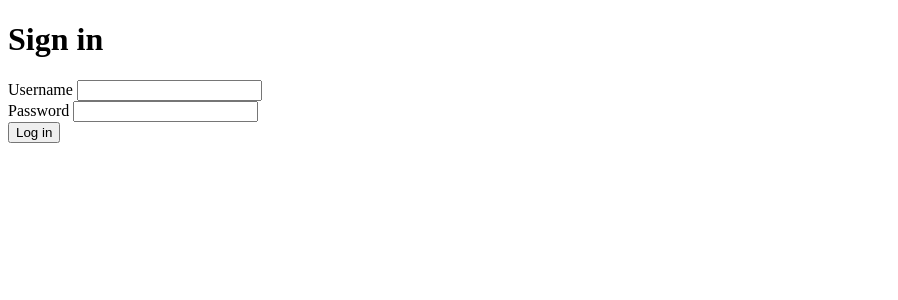
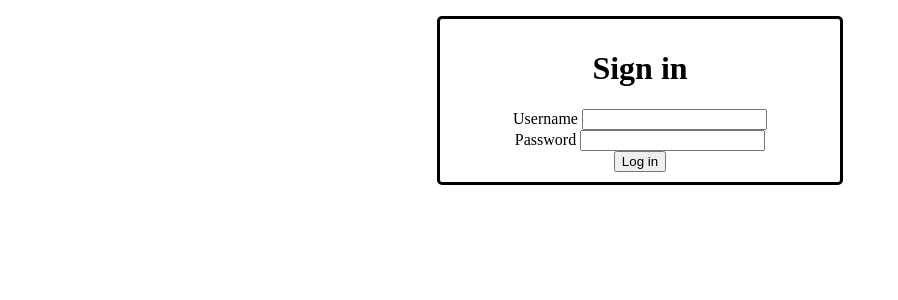
Before and after one commit to Trek182021/CSE-106---Lab-8, a Flask app: page /login in a window 1280 px wide. Shown: the part 52-352 px from the top of the page, without its empty margins (0-898 px from the left). Run offline with Flask 3, Linux system fonts and the light colour scheme.

Commit message:
put signin in a box

```diff
--- a/Backend/static/styles/login.css
+++ b/Backend/static/styles/login.css
@@ -0,0 +1,8 @@
+.signinbox{
+    border: 3px solid black;
+    margin: auto;
+    width: 30%;
+    padding: 10px;
+    border-radius: 5px;
+    text-align: center;
+}
--- a/Backend/templates/login.html
+++ b/Backend/templates/login.html
@@ -20,7 +20,8 @@
         {{ message }}
     </div>
     {% endfor %}
-	<h1>Sign in</h1>
+    <div class='signinbox'>
+	    <h1>Sign in</h1>
 
         <form action="#" method="post" class="screen-1">
             <label for="username">Username</label>
@@ -29,5 +30,6 @@
             <input type="text" id="password" name="password" /> <br />
             <button type="submit">Log in</button>
         </form>
+    </div>
 </body>
 </html>
```
